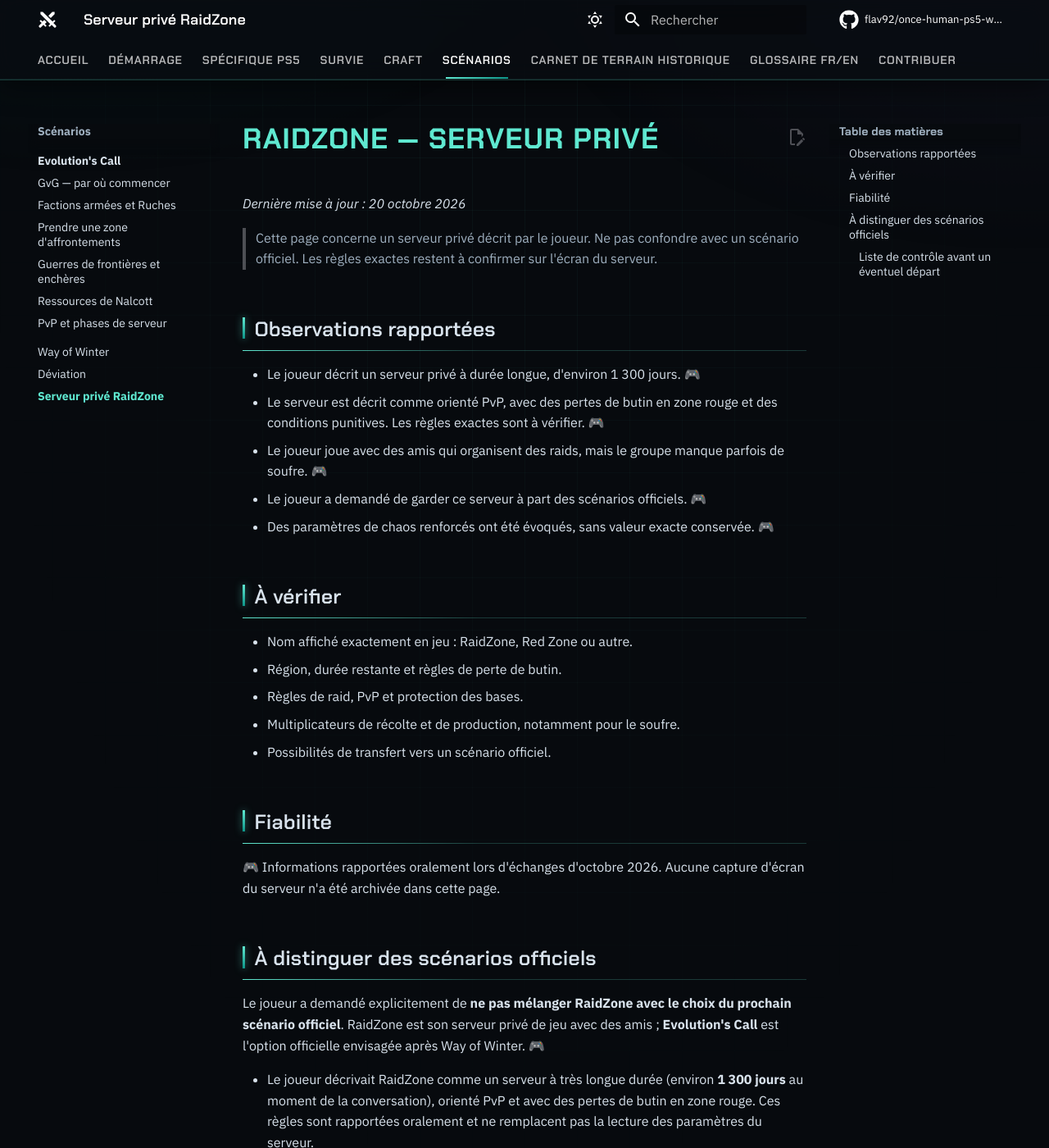
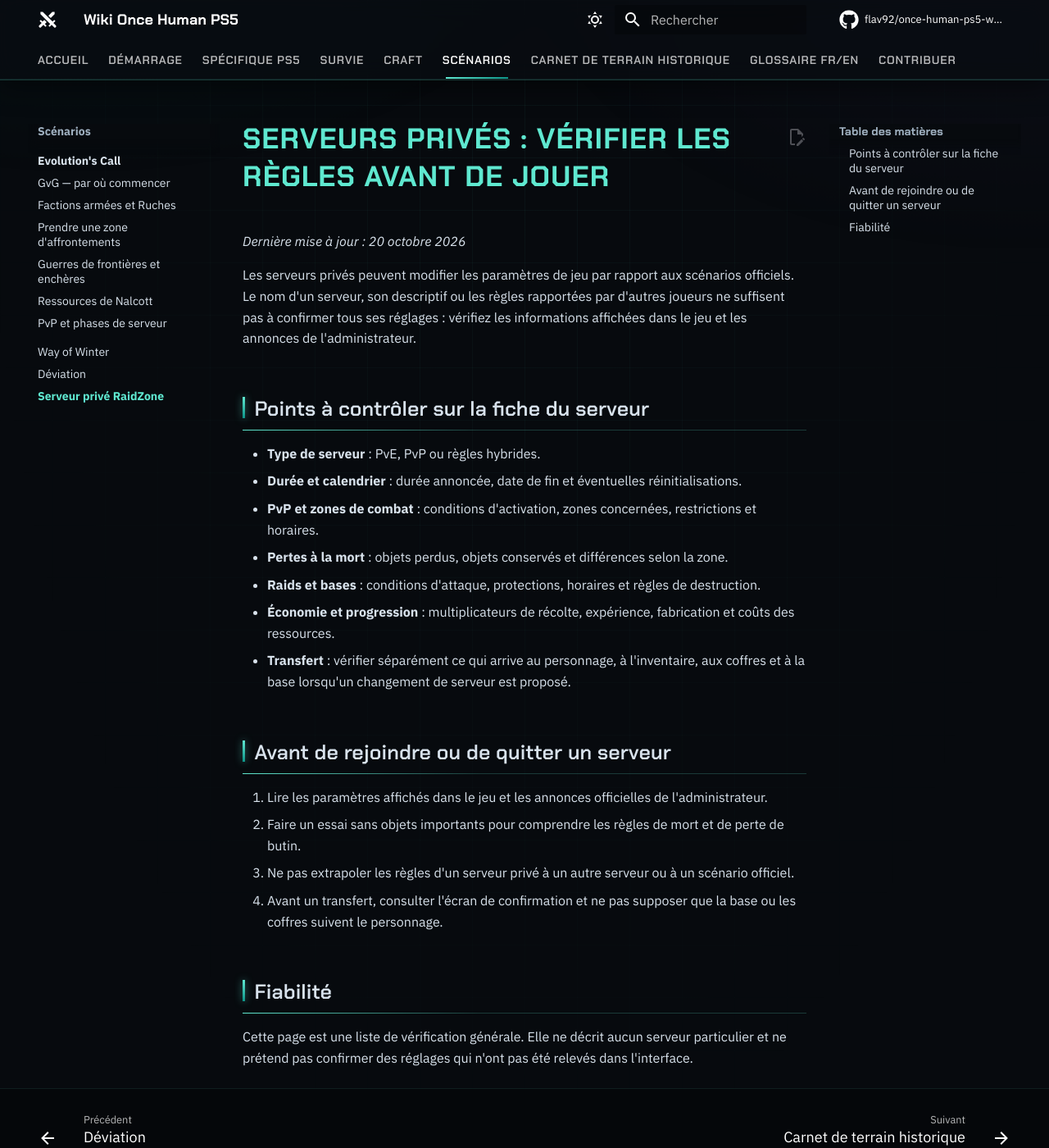
Before and after one commit to flav92/once-human-ps5-wiki, an MkDocs documentation site: the page built from docs/scenarios/raidzone.md, in a window 1280 px wide and 1400 px high. Shown: the whole window at 82% size. Built offline with MkDocs 1.6.1 and Material for MkDocs 9.7.7, drawn with Linux system fonts in a browser that asks for light colours; comment, search, counter and statistics services are not loaded; some of the changed text lies outside the part shown.

Commit message:
Remplace les notes privées par un guide général sur les serveurs privés

```diff
--- a/docs/scenarios/raidzone.md
+++ b/docs/scenarios/raidzone.md
@@ -1,44 +1,26 @@
-# RaidZone — serveur privé
+# Serveurs privés : vérifier les règles avant de jouer
 
 *Dernière mise à jour : 20 octobre 2026*
 
-> Cette page concerne un serveur privé décrit par le joueur. Ne pas confondre avec un scénario officiel. Les règles exactes restent à confirmer sur l'écran du serveur.
+Les serveurs privés peuvent modifier les paramètres de jeu par rapport aux scénarios officiels. Le nom d'un serveur, son descriptif ou les règles rapportées par d'autres joueurs ne suffisent pas à confirmer tous ses réglages : vérifiez les informations affichées dans le jeu et les annonces de l'administrateur.
 
-## Observations rapportées
+## Points à contrôler sur la fiche du serveur
 
-- Le joueur décrit un serveur privé à durée longue, d'environ 1 300 jours. 🎮
-- Le serveur est décrit comme orienté PvP, avec des pertes de butin en zone rouge et des conditions punitives. Les règles exactes sont à vérifier. 🎮
-- Le joueur joue avec des amis qui organisent des raids, mais le groupe manque parfois de soufre. 🎮
-- Le joueur a demandé de garder ce serveur à part des scénarios officiels. 🎮
-- Des paramètres de chaos renforcés ont été évoqués, sans valeur exacte conservée. 🎮
+- **Type de serveur** : PvE, PvP ou règles hybrides.
+- **Durée et calendrier** : durée annoncée, date de fin et éventuelles réinitialisations.
+- **PvP et zones de combat** : conditions d'activation, zones concernées, restrictions et horaires.
+- **Pertes à la mort** : objets perdus, objets conservés et différences selon la zone.
+- **Raids et bases** : conditions d'attaque, protections, horaires et règles de destruction.
+- **Économie et progression** : multiplicateurs de récolte, expérience, fabrication et coûts des ressources.
+- **Transfert** : vérifier séparément ce qui arrive au personnage, à l'inventaire, aux coffres et à la base lorsqu'un changement de serveur est proposé.
 
-## À vérifier
+## Avant de rejoindre ou de quitter un serveur
 
-- Nom affiché exactement en jeu : RaidZone, Red Zone ou autre.
-- Région, durée restante et règles de perte de butin.
-- Règles de raid, PvP et protection des bases.
-- Multiplicateurs de récolte et de production, notamment pour le soufre.
-- Possibilités de transfert vers un scénario officiel.
+1. Lire les paramètres affichés dans le jeu et les annonces officielles de l'administrateur.
+2. Faire un essai sans objets importants pour comprendre les règles de mort et de perte de butin.
+3. Ne pas extrapoler les règles d'un serveur privé à un autre serveur ou à un scénario officiel.
+4. Avant un transfert, consulter l'écran de confirmation et ne pas supposer que la base ou les coffres suivent le personnage.
 
 ## Fiabilité
 
-🎮 Informations rapportées oralement lors d'échanges d'octobre 2026. Aucune capture d'écran du serveur n'a été archivée dans cette page.
-
-
-## À distinguer des scénarios officiels
-
-Le joueur a demandé explicitement de **ne pas mélanger RaidZone avec le choix du prochain scénario officiel**. RaidZone est son serveur privé de jeu avec des amis ; **Evolution's Call** est l'option officielle envisagée après Way of Winter. 🎮
-
-- Le joueur décrivait RaidZone comme un serveur à très longue durée (environ **1 300 jours** au moment de la conversation), orienté PvP et avec des pertes de butin en zone rouge. Ces règles sont rapportées oralement et ne remplacent pas la lecture des paramètres du serveur.
-- Les amis du joueur y organisent des raids, mais le groupe manquait parfois de **soufre**. Aucun multiplicateur précis de récolte ou de fabrication n'a été confirmé.
-- Le joueur ne souhaite pas choisir le scénario permanent appelé « Vita Eternam » dans la conversation ; il cherchait plutôt un scénario officiel, avec une orientation plus PvE, et avait nommé **Evolution's Call** (pas Manibus) comme piste.
-- Avant de changer de scénario, des objets étaient stockés dans une base partagée avec un ami. Le joueur voulait les récupérer avant le départ. **Ne pas supposer qu'un transfert de personnage emporte la base, les coffres ou les objets partagés** : les règles de transfert doivent être contrôlées dans l'interface officielle, et l'inventaire à récupérer doit être vérifié avant de quitter le serveur.
-
-### Liste de contrôle avant un éventuel départ
-
-1. Reconnecter l'ami qui a accès à la base partagée et récupérer les objets voulus.
-2. Faire l'inventaire des objets personnels, des coffres partagés et des éléments de base : ce sont trois catégories distinctes à vérifier.
-3. Lire les conditions affichées dans le menu de changement/transfert de scénario sur PS5, notamment ce qui suit le personnage et ce qui reste sur le serveur.
-4. Ne valider le départ qu'après avoir vérifié que les objets indispensables sont bien dans l'inventaire ou dans un stockage dont la conservation est explicitement garantie.
-
-Cette liste consigne la précaution demandée par le joueur ; elle **ne confirme pas** les règles actuelles de transfert de Once Human.
+Cette page est une liste de vérification générale. Elle ne décrit aucun serveur particulier et ne prétend pas confirmer des réglages qui n'ont pas été relevés dans l'interface.
```
